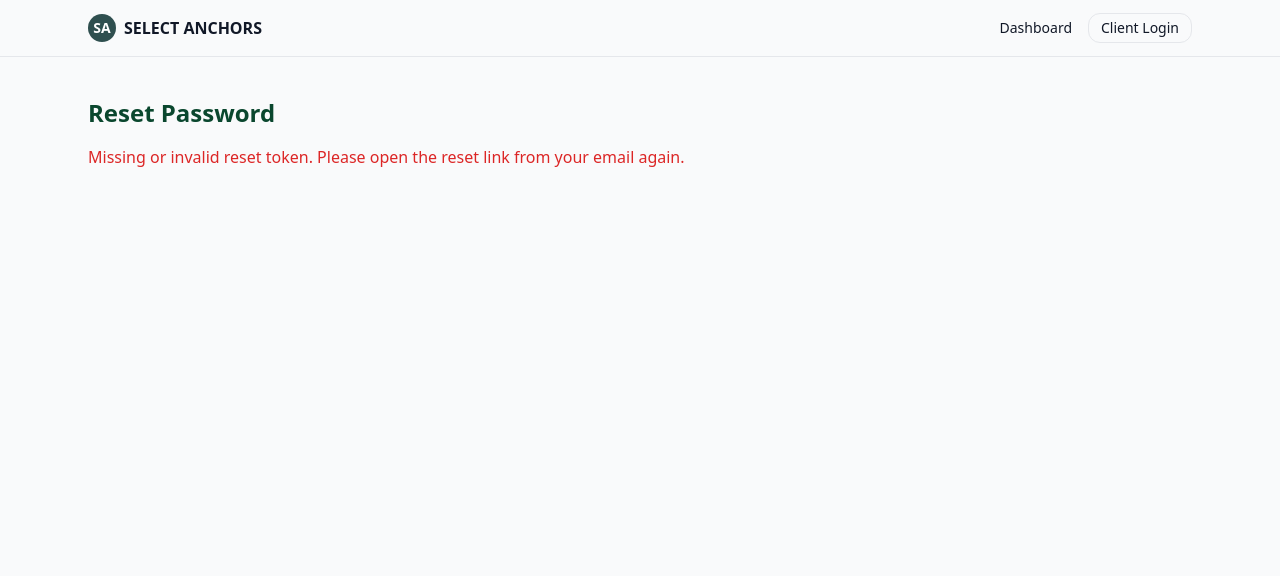
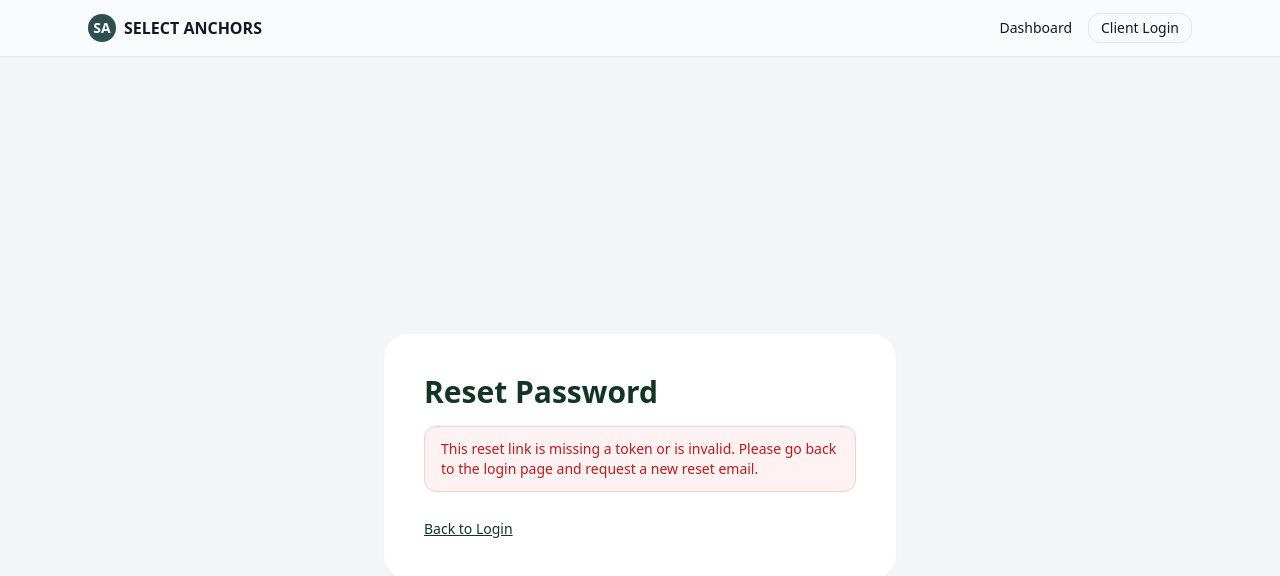
Before and after one commit to select-anchors/select-anchors-portal, a Next.js app: page /reset in a window 1280 px wide. Shown: the top 576 px of the page. Built offline with nearby package versions, Linux system fonts and the light colour scheme; no server answers; a web font is replaced by a local one.

Commit message:
Update page.js

```diff
--- a/app/reset/page.js
+++ b/app/reset/page.js
@@ -1,102 +1,152 @@
+// /app/reset/page.js
 "use client";
 
 import { useSearchParams, useRouter } from "next/navigation";
-import { useEffect, useState } from "react";
+import { useState } from "react";
 
-export default function ResetPage() {
+export default function ResetPasswordPage() {
   const searchParams = useSearchParams();
   const router = useRouter();
 
+  // token from the URL: /reset?token=xxxx
+  const token = searchParams.get("token") || "";
+
   const [password, setPassword] = useState("");
-  const [tokenState, setTokenState] = useState("");
-  const [msg, setMsg] = useState("");
+  const [confirm, setConfirm] = useState("");
+  const [error, setError] = useState("");
+  const [ok, setOk] = useState(false);
   const [loading, setLoading] = useState(false);
 
-  // On mount, read ?token=... from URL and store it
-  useEffect(() => {
-    const t = searchParams.get("token");
-    if (t) setTokenState(t);
-  }, [searchParams]);
-
-  async function submit(e) {
+  async function onSubmit(e) {
     e.preventDefault();
-    setMsg("");
-
-    // Belt + suspenders: read token again from URL on submit
-    const tokenFromUrl = searchParams.get("token");
-    const token = tokenState || tokenFromUrl;
+    setError("");
+    setOk(false);
 
     if (!token) {
-      setMsg("Missing reset token in URL.");
+      setError("Missing or invalid reset token. Please request a new link.");
       return;
     }
 
-    if (!password || password.length < 6) {
-      setMsg("Please enter a password of at least 6 characters.");
+    if (!password || password.length < 8) {
+      setError("Password must be at least 8 characters.");
+      return;
+    }
+    if (password !== confirm) {
+      setError("Passwords do not match.");
       return;
     }
 
     setLoading(true);
-
     try {
       const res = await fetch("/api/auth/reset", {
         method: "POST",
         headers: { "content-type": "application/json" },
-        body: JSON.stringify({ token, password })
+        body: JSON.stringify({ token, password }),
       });
 
-      let j = {};
-      try {
-        j = await res.json();
-      } catch (err) {
-        // If it wasn't valid JSON, just leave j empty
-      }
+      const data = await res.json().catch(() => ({}));
 
       if (!res.ok) {
-        setMsg(j.error || "Unable to reset password.");
+        setError(data?.error || "Could not reset password.");
       } else {
-        setMsg("Password updated successfully! Redirecting…");
-        setTimeout(() => router.push("/login"), 1500);
+        setOk(true);
+        // optional: after a couple seconds, go back to login
+        setTimeout(() => router.push("/login"), 2000);
       }
-    } catch (e) {
-      setMsg("Unexpected error while contacting the server.");
+    } catch (err) {
+      console.error("[RESET][CLIENT] Error:", err);
+      setError("Unexpected error. Please try again.");
     } finally {
       setLoading(false);
     }
   }
 
-  const displayToken = tokenState || searchParams.get("token");
+  if (!token) {
+    // If someone visits /reset without ?token=...
+    return (
+      <div className="min-h-screen flex items-center justify-center bg-[#f3f5f7]">
+        <div className="w-full max-w-lg bg-white rounded-3xl shadow-sm p-10">
+          <h1 className="text-3xl font-bold text-[#123524] mb-4">
+            Reset Password
+          </h1>
+          <div className="text-red-700 bg-red-50 border border-red-200 rounded-xl px-4 py-3 text-sm">
+            This reset link is missing a token or is invalid. Please go back to
+            the login page and request a new reset email.
+          </div>
+          <div className="mt-6">
+            <a href="/login" className="text-sm text-[#123524] underline">
+              Back to Login
+            </a>
+          </div>
+        </div>
+      </div>
+    );
+  }
 
   return (
-    <div className="container py-10 max-w-md">
-      <h1 className="text-2xl font-bold mb-4">Reset Password</h1>
+    <div className="min-h-screen flex items-center justify-center bg-[#f3f5f7]">
+      <div className="w-full max-w-lg bg-white rounded-3xl shadow-sm p-10">
+        <h1 className="text-3xl font-bold text-[#123524] mb-6">
+          Reset Password
+        </h1>
 
-      {!displayToken ? (
-        <div className="text-red-600">
-          Missing or invalid reset token. Please open the reset link from your email again.
-        </div>
-      ) : (
-        <form onSubmit={submit} className="space-y-4">
-          {msg && <div className="text-sm">{msg}</div>}
+        {error && (
+          <div className="mb-4 text-sm text-red-700 bg-red-50 border border-red-200 rounded-xl px-4 py-3">
+            {error}
+          </div>
+        )}
 
-          <div>
-            <label className="block mb-1">New Password</label>
+        {ok && (
+          <div className="mb-4 text-sm text-green-700 bg-green-50 border border-green-200 rounded-xl px-4 py-3">
+            Password updated. Redirecting you to login…
+          </div>
+        )}
+
+        <form onSubmit={onSubmit} className="space-y-4">
+          {/* Hidden field just so we can visually confirm token exists if needed */}
+          <input type="hidden" value={token} readOnly />
+
+          <div className="space-y-1">
+            <label className="text-sm font-medium text-gray-700">
+              New Password
+            </label>
             <input
               type="password"
-              className="w-full border rounded p-2"
+              className="w-full border rounded-xl px-3 py-2 text-sm focus:outline-none focus:ring-2 focus:ring-[#123524]/40"
               value={password}
               onChange={(e) => setPassword(e.target.value)}
+              autoComplete="new-password"
+            />
+          </div>
+
+          <div className="space-y-1">
+            <label className="text-sm font-medium text-gray-700">
+              Confirm Password
+            </label>
+            <input
+              type="password"
+              className="w-full border rounded-xl px-3 py-2 text-sm focus:outline-none focus:ring-2 focus:ring-[#123524]/40"
+              value={confirm}
+              onChange={(e) => setConfirm(e.target.value)}
+              autoComplete="new-password"
             />
           </div>
 
           <button
+            type="submit"
             disabled={loading}
-            className="px-4 py-2 rounded-xl bg-[#2f4f4f] text-white hover:opacity-90 disabled:opacity-50"
+            className="w-full mt-4 bg-[#123524] text-white rounded-2xl py-2.5 text-sm font-medium hover:bg-[#0f2a1d] disabled:opacity-60"
           >
-            {loading ? "Updating…" : "Reset Password"}
+            {loading ? "Updating…" : "Update Password"}
           </button>
         </form>
-      )}
+
+        <div className="mt-6 text-center">
+          <a href="/login" className="text-sm text-[#123524] underline">
+            Back to Login
+          </a>
+        </div>
+      </div>
     </div>
   );
 }
```
